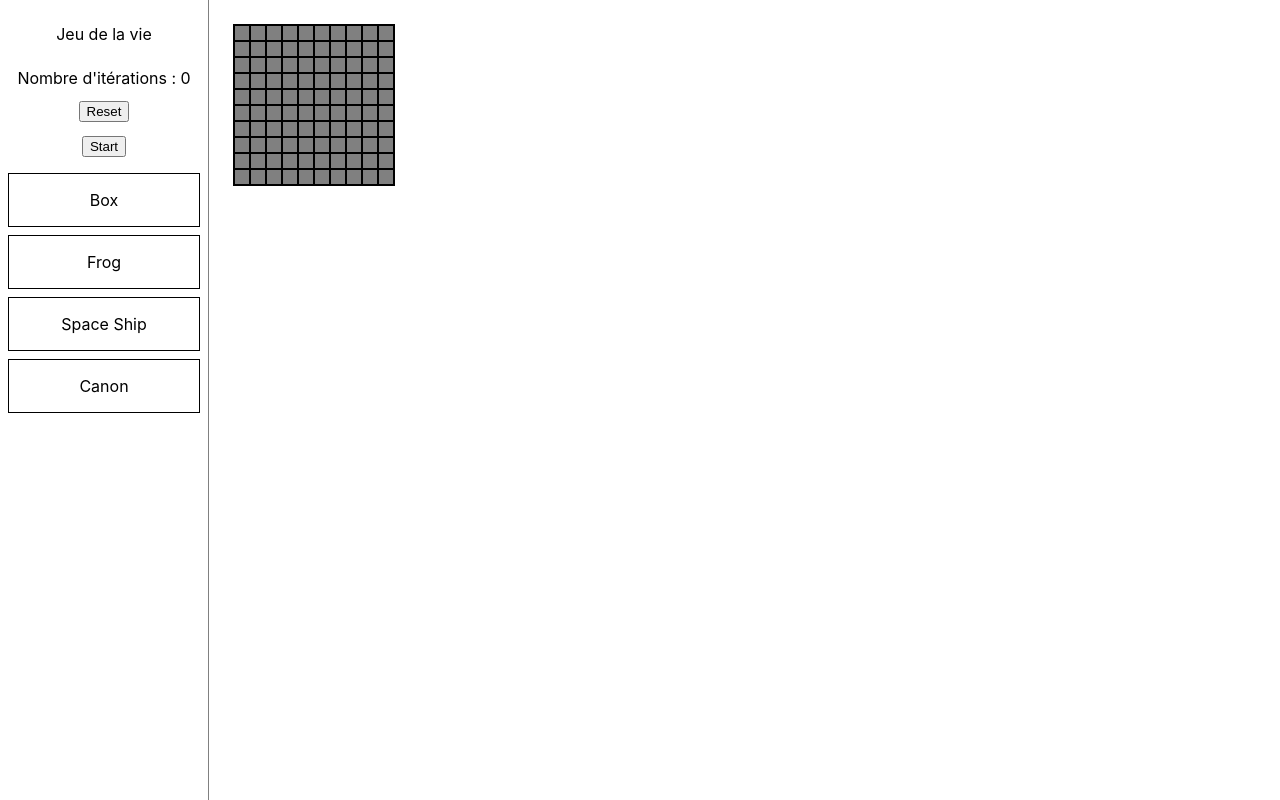
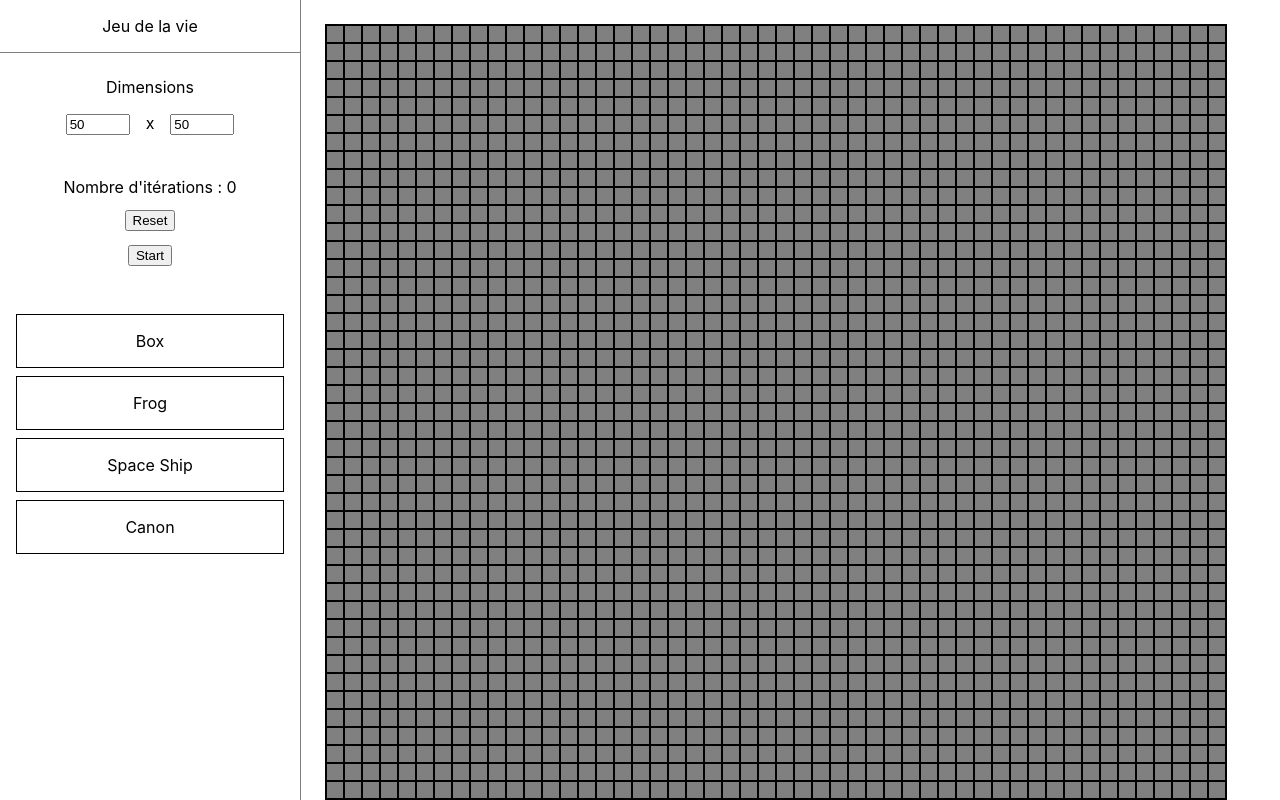
Before and after one commit to AntoineGonzalez/gameoflife, a React (Create React App) app: page / in a window 1280 px wide. Shown: the top 800 px of the page. Built offline with nearby package versions, Linux system fonts and the light colour scheme.

Commit message:
feature: add grid size inputs

```diff
--- a/src/App.tsx
+++ b/src/App.tsx
@@ -5,21 +5,26 @@ import gameSlice, { selectIsRunning, selectIterationCounter } from './store/slic
 import { useEffect, useState } from 'react'
 import { useDispatch, useSelector } from 'react-redux'
 import PatternList from './components/PatternList'
+import useDebounce from './hooks/useDebounce'
 
 function App () {
   const dispatch = useDispatch()
   const gameIsRunning = useSelector(selectIsRunning)
   const iterationCounter = useSelector(selectIterationCounter)
-  const [intervalId, setIntervalId] = useState<number | null>(null)
+  const [intervalId, setIntervalId] = useState<NodeJS.Timeout | null>(null)
+  const [widthInput, setWidthInput] = useState(50)
+  const [heightInput, setHeightInput] = useState(50)
+  const [width, setWidth] = useState(50)
+  const [height, setHeight] = useState(50)
 
   useEffect(() => {
     if (gameIsRunning) {
       const id = setInterval(
         () => dispatch(gameSlice.actions.tick()),
-        1000
+        500
       )
 
-      setIntervalId(id as unknown as number)
+      setIntervalId(id)
     } else if (intervalId !== null) {
       clearInterval(intervalId)
       setIntervalId(null)
@@ -31,6 +36,13 @@ function App () {
       }
     }
   }, [gameIsRunning])
+
+  useDebounce(() => {
+    setWidthInput(validateWidth(widthInput))
+    setHeightInput(validateHeight(heightInput))
+    setWidth(validateWidth(widthInput))
+    setHeight(validateHeight(heightInput))
+  }, 500, [widthInput, heightInput])
 
   function handleStarGame () {
     dispatch(gameSlice.actions.startGame())
@@ -44,12 +56,66 @@ function App () {
     dispatch(gameSlice.actions.stopGame())
   }
 
+  const handleWidthChange = (newWidth: number) => {
+    setWidthInput(isNaN(newWidth) ? 0 : newWidth)
+  }
+
+  const handleHeightChange = (newHeight: number) => {
+    setHeightInput(isNaN(newHeight) ? 0 : newHeight)
+  }
+
+  const validateDimension = (dimension: number) => {
+    if (dimension < 4) {
+      return 4
+    }
+
+    if (dimension > 100) {
+      return 100
+    }
+
+    return dimension
+  }
+
+  const validateWidth = (widthInput: number) => {
+    return validateDimension(widthInput)
+  }
+
+  const validateHeight = (heightInput: number) => {
+    return validateDimension(heightInput)
+  }
+
   return (
     <AppContainer>
       <Aside>
         <Header>
           Jeu de la vie
         </Header>
+        <ScaleFieldset>
+          <legend>Dimensions</legend>
+          <input
+            data-testid="grid-width-input"
+            type="number"
+            value={widthInput}
+            step='1'
+            min='4'
+            max='100'
+            onChange={
+              (event) => handleWidthChange(parseInt(event.target.value))
+            }
+          />
+          <ScaleSeparator>x</ScaleSeparator>
+          <input
+            data-testid="grid-height-input"
+            type="number"
+            value={heightInput}
+            step='1'
+            min='4'
+            max='100'
+            onChange={
+              (event) => handleHeightChange(parseInt(event.target.value))
+            }
+          />
+        </ScaleFieldset>
         <List>
           <li>Nombre d&apos;itérations : {iterationCounter}</li>
           <li>
@@ -66,7 +132,7 @@ function App () {
         <PatternList></PatternList>
       </Aside>
       <Container>
-        <Grid width={10} height={10} />
+        <Grid width={width} height={height} />
       </Container>
     </AppContainer>
   )
@@ -78,19 +144,29 @@ const Container = styled.div`
 `
 const Header = styled.header`
   margin-bottom: 1.5em;
+  padding: 1em;
+  border-bottom: solid 1px grey;
 `
 const AppContainer = styled.div`
   display: flex;
 `
 const Aside = styled.aside`
-  width: 15%;
-  padding: 1.5em 0.5em;
+  width: 300px;
   text-align: center;
   border-right: solid 1px grey;
 `
+const ScaleSeparator = styled.span`
+  margin: 0 1em;
+`
+const ScaleFieldset = styled.fieldset`
+  border: none;
+  padding-top: 1em;
+  margin-bottom: 1em;
+`
 export const List = styled.ul`
   list-style-type: none;
-  padding: 0;
+  padding: 1em;
+  margin: 0 0 1em 0em;
 `
 const Button = styled.button`
   margin-top: 1em
--- a/src/components/Cell.tsx
+++ b/src/components/Cell.tsx
@@ -1,15 +1,17 @@
 import styled from 'styled-components'
 type Props = {
   isAlive: boolean
+  gridWidth: number
+  gridHeight: number
 }
 
 const Cell = styled.div<Props>`
-  width: 1em;
-  height: 1em;
+  width: ${({ gridWidth, gridHeight }) => 900 / Math.max(gridWidth, gridHeight)}px;
+  height: ${({ gridWidth, gridHeight }) => 900 / Math.max(gridWidth, gridHeight)}px;
   margin: auto;
   border: 1px solid black;
   box-sizing: border-box;
-  background-color: ${(props) => props.isAlive ? 'white' : 'grey'};
+  background-color: ${({ isAlive }) => isAlive ? 'white' : 'grey'};
 `
 
 export default Cell
--- a/src/components/Grid.tsx
+++ b/src/components/Grid.tsx
@@ -42,6 +42,8 @@ const Grid = ({ width, height }: GridProps) => {
                 <Cell
                   id={`cell-${colIndex}-${lineIndex}`}
                   key={`cell-${colIndex}-${lineIndex}`}
+                  gridWidth={grid[0].length}
+                  gridHeight={grid.length}
                   isAlive={isAlive}
                   onClick={() => handleCellClick({ x: colIndex, y: lineIndex })}
                   role="gridcell"
@@ -62,8 +64,6 @@ type WrapperProps = {
 }
 
 const Wrapper = styled.div<WrapperProps>`
-  width:${({ width }) => width * 1}em;
-  height:${({ height }) => height * 1}em;
   margin: auto;
   margin-bottom: 1.5em;
   border: solid 1px black;
--- /dev/null
+++ b/src/hooks/useDebounce.ts
@@ -0,0 +1,25 @@
+import { useEffect, useState } from 'react'
+
+function useDebounce (func: () => void, delay: number, deps: unknown[]) {
+  const [timeoutId, setTimeoutId] = useState<NodeJS.Timeout | null>(null)
+
+  useEffect(() => {
+    if (timeoutId === null) {
+      func()
+    } else {
+      clearTimeout(timeoutId)
+    }
+
+    setTimeoutId(
+      setTimeout(func, delay)
+    )
+
+    return () => {
+      if (timeoutId !== null) {
+        clearTimeout(timeoutId)
+      }
+    }
+  }, deps)
+}
+
+export default useDebounce
--- a/src/store/slices/gameSlice.ts
+++ b/src/store/slices/gameSlice.ts
@@ -168,6 +168,8 @@ export const gameSlice = createSlice({
     }),
     initialize: (state, action: PayloadAction<GridProps>) => ({
       ...state,
+      isRunning: false,
+      iterationCounter: 0,
       grid: Array.from(Array(action.payload.height).keys()).map(() => {
         return Array.from(Array(action.payload.width).keys()).map(() => false)
       })
```
Also changed, not shown: 1 other file (tests, documents, lock files or other folders).
